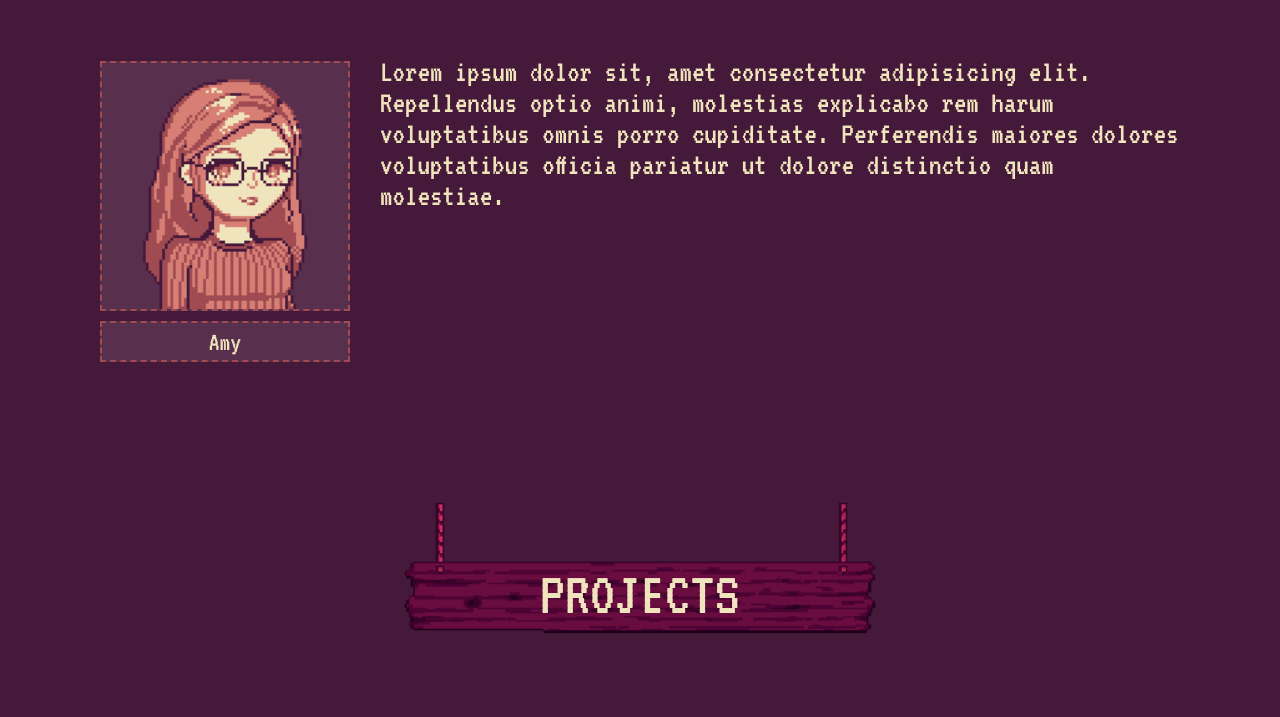
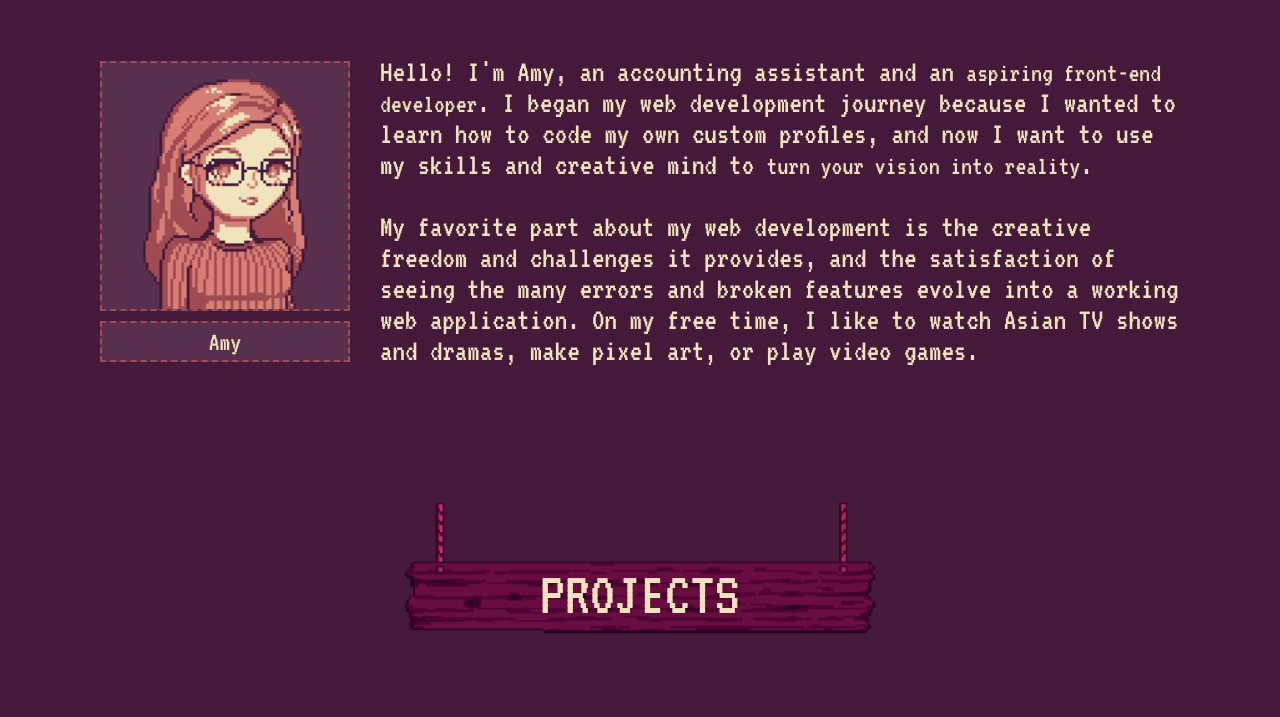
Before and after one commit to ajwjung/portfolio, a website built with webpack: page src/index.html in a window 1280 px wide. Shown: the part 979-1696 px from the top of the page. Built offline with nearby package versions, Linux system fonts and the light colour scheme.

Commit message:
Update about-me description

```diff
--- a/src/index.html
+++ b/src/index.html
@@ -44,7 +44,9 @@
                     />
                     <p class="about-name">Amy</p>
                 </div>
-                <p class="about-description">Lorem ipsum dolor sit, amet consectetur adipisicing elit. Repellendus optio animi, molestias explicabo rem harum voluptatibus omnis porro cupiditate. Perferendis maiores dolores voluptatibus officia pariatur ut dolore distinctio quam molestiae.</p>
+                <p class="about-description">Hello! I'm Amy, an accounting assistant and an <span class="highlight">aspiring front-end developer</span>. I began my web development journey because I wanted to learn how to code my own custom profiles, and now I want to use my skills and creative mind to <span class="highlight">turn your vision into reality</span>.
+
+                <br><br>My favorite part about my web development is the creative freedom and challenges it provides, and the satisfaction of seeing the many errors and broken features evolve into a working web application. On my free time, I like to watch Asian TV shows and dramas, make pixel art, or play video games.</p>
             </div>
         </section>
         <section id="projects">
```
